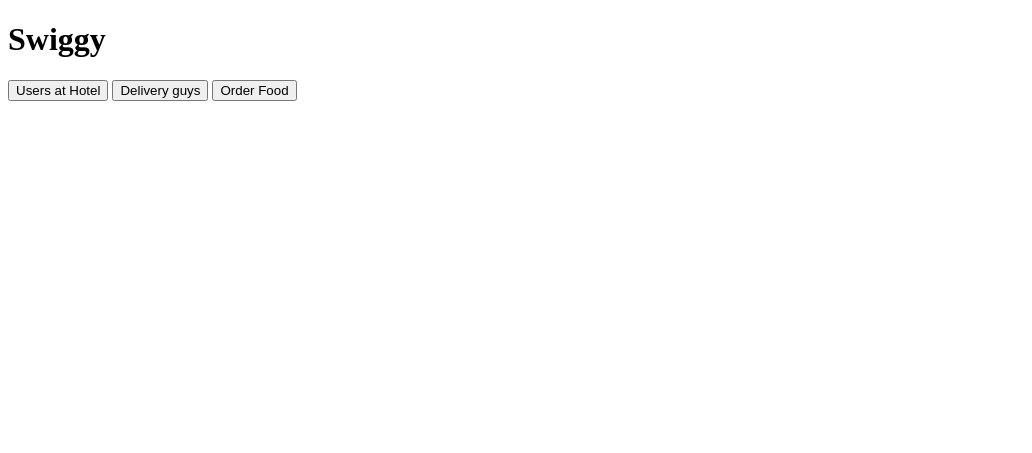
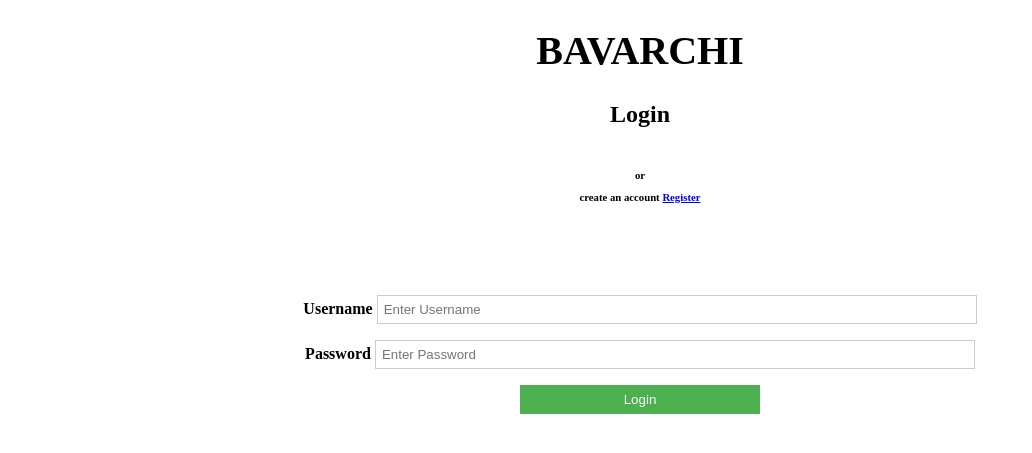
Before and after one commit to manilal14/bavarchi, a Flask app: page / in a window 1280 px wide. Shown: the top 453 px of the page, without its empty margins (0-1032 px from the left). Run offline with Flask 2, Linux system fonts and the light colour scheme.

Commit message:
second commit

```diff
--- a/application/routes.py
+++ b/application/routes.py
@@ -6,14 +6,22 @@
 @app.route('/home')
 @app.route('/index')
 def index():
-	return render_template('index.html')
+	return render_template('login.html')
 
-@app.route('/login')
+@app.route('/login' , methods = ['GET', 'POST'])
 def login():
+
+	if request.method == 'POST' and 'uname' in request.form and 'password' in request.form:
+		pass
+		#code to validate the user and redirect to specific page on correct macth
+		#print('Inside the verification on login credentialas with values ',request.form['uname'],request.form['password'])
 	return render_template('login.html')
 
 
-@app.route('/verify_login', methods = ['GET', 'POST'])
-def verify_login():
-	d = {1:'Hotel',2:'Delivery person',3:'Customer'}
-	return "<h1> Welcome {} to Swiggy ".format(d[int(request.form['but']) ])
+@app.route('/register' , methods = ['GET', 'POST'] )
+def register():
+	if request.method == 'POST' and 'username' in request.form and 'password' in request.form:
+		#code to push the entered data in to the neo4j database
+		return render_template('login.html')
+
+	return render_template('register.html')
--- /dev/null
+++ b/application/static/css/main.css
@@ -0,0 +1,24 @@
+button {
+    background-color: #4CAF50;
+    color: white;
+    padding: 7px 7px;
+    margin: 8px 0;
+    border: none;
+    cursor: pointer;
+    width: 20%;
+  }
+  button:hover {
+    opacity: 0.8;
+  }
+  .container {
+    padding: 16px;
+    text-align: center;
+  }
+  input[type=text], input[type=password] {
+    width: 50%;
+    padding: 6px 6px;
+    margin: 8px 0;
+    display: inline-block;
+    border: 1px solid #ccc;
+    box-sizing: border-box;
+  }
--- a/application/templates/login.html
+++ b/application/templates/login.html
@@ -1,10 +1,25 @@
+
 <!DOCTYPE html>
-<html >
-  <head>
+<html>
+<title>Login</title>
+              <link rel="stylesheet" href="{{ url_for('static', filename = 'css/main.css')}}"/>
+<body>
+<h1 style="font-size:40px;text-align:Center"> <strong>BAVARCHI </strong></h1>
 
-    <title>login Page</title>
-  </head>
-  <body>
-      <h1>Register Yourself before loggin in</h1>
-  </body>
+  <h2 align="Center">Login </h2>
+  <h6 class="container">or <p>create an account <a href="{{url_for('register') }}">Register</a></p> </h6>
+<form action="{{ url_for('login') }}" class="container" method="post">
+ <div class="container">
+    <label for="uname"><b>Username</b></label>
+    <input type="text" placeholder="Enter Username" name="uname" required>
+    </br>
+    <label for="psw"><b>Password</b></label>
+    <input type="password" placeholder="Enter Password" name="password" required>
+    </br>
+
+    <button type="submit">Login</button></br>
+
+  </div>
+</form>
+</body>
 </html>
```
Also changed, not shown: application/templates/register.html (added, +36 -0 lines).
